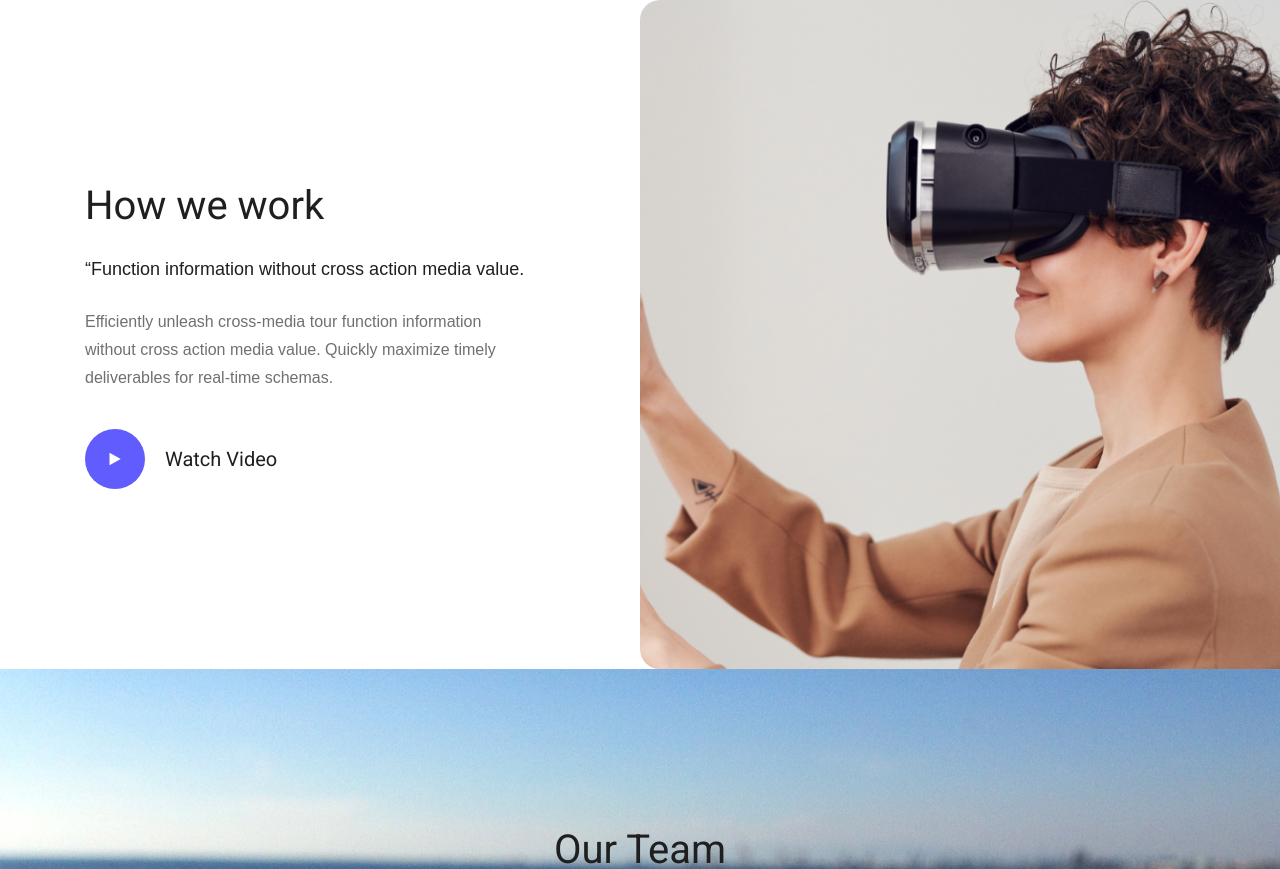
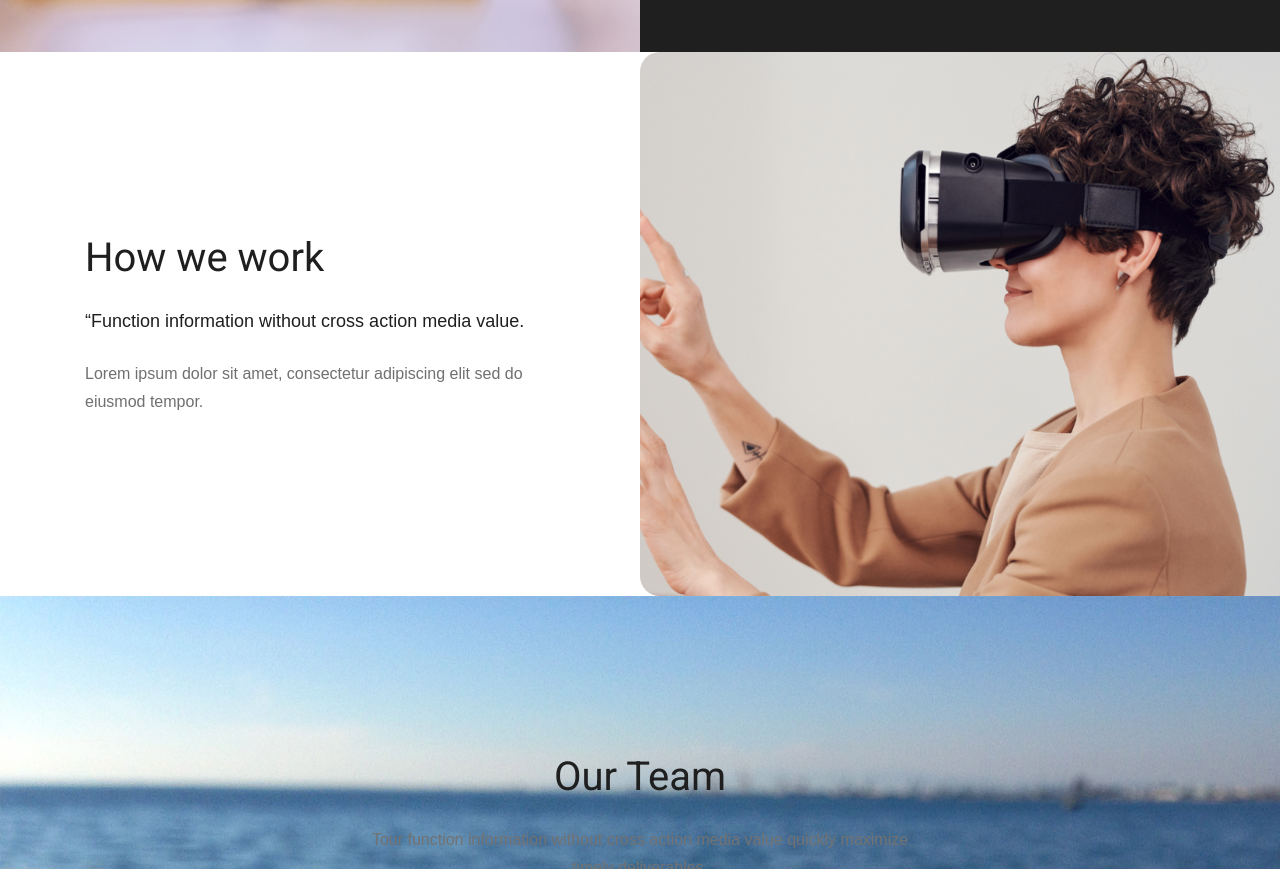
Before and after one commit to MasterPanda0/web_entre, a plain HTML site: page index.html in a window 1280 px wide. Shown: the part 2481-3350 px from the top of the page. Drawn offline with Linux system fonts and the light colour scheme; a web font is replaced by a local one.

Commit message:
Update index.html
...

```diff
--- a/index.html
+++ b/index.html
@@ -96,9 +96,9 @@
                 <div class="col-lg-6">
                     <div class="section_title text-center mb-70">
                         <span class="wow fadeInUp" data-wow-duration="1s" data-wow-delay=".1s" >Products & Services</span>
-                        <h3 class="wow fadeInUp" data-wow-duration="1.2s" data-wow-delay=".2s">With more than 20 years of
+                        <h3 class="wow fadeInUp" data-wow-duration="1.2s" data-wow-delay=".2s">With more than 10 years of
                             experience we can deliver the
-                            best product design.</h3>
+                            best product and service available in the market.</h3>
                     </div>
                 </div>
             </div>
@@ -248,13 +248,7 @@
                         <div class="section_title">
                             <h3 class="wow fadeInLeft" data-wow-duration="1s" data-wow-delay=".3s">How we work</h3>
                             <p class="mid_text wow fadeInLeft" data-wow-duration="1s" data-wow-delay=".4s">“Function information without cross action media value.</p>
-                            <p class="last_p wow fadeInRight" data-wow-duration="1s" data-wow-delay=".5s">Efficiently unleash cross-media tour function information without cross action media value. Quickly maximize timely deliverables for real-time schemas.</p>
-                        </div>
-                        <div class="video_watch d-flex align-items-center">
-                            <div class="play_btn wow fadeInUp" data-wow-duration="1s" data-wow-delay=".6s">
-                                <a href="https://www.youtube.com/watch?v=D7tF-cY2M9o" class="video_icon popup-video"> <i class="fa fa-play"></i> </a>
-                            </div>
-                           <span class="wow fadeInLeft" data-wow-duration="1s" data-wow-delay=".7s"> Watch Video</span>
+                            <p class="last_p wow fadeInRight" data-wow-duration="1s" data-wow-delay=".5s">Lorem ipsum dolor sit amet, consectetur adipiscing elit sed do eiusmod tempor.</p>
                         </div>
                     </div>
                 </div>
```
